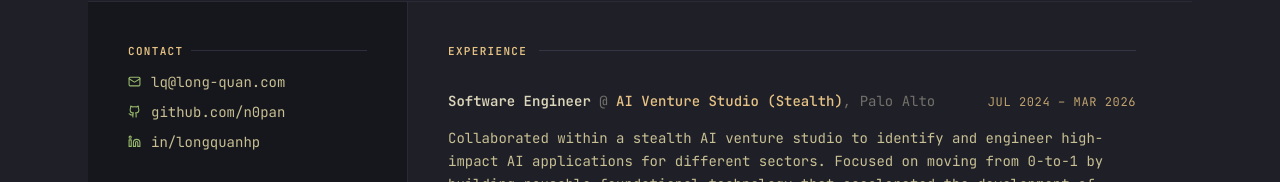
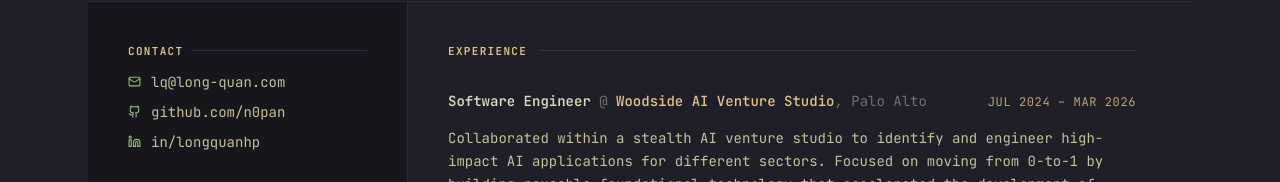
Before and after one commit to n0pan/long-quan, a Next.js app: page /resume in a window 1280 px wide. Shown: the part 176-358 px from the top of the page. Built offline with nearby package versions, Linux system fonts and the light colour scheme.

Commit message:
chore: updated work resume

```diff
--- a/package.json
+++ b/package.json
@@ -36,11 +36,5 @@
     "prettier": "^3.2.5",
     "tailwindcss": "^4.2.1",
     "typescript": "^5"
-  },
-  "lint-staged": {
-    "*.{ts,tsx}": [
-      "prettier --write",
-      "eslint --fix"
-    ]
   }
 }
--- a/src/app/(navigation)/resume/page.tsx
+++ b/src/app/(navigation)/resume/page.tsx
@@ -23,7 +23,7 @@ export default function Page() {
 
       <div className="flex flex-col">
         <Experience
-          company="AI Venture Studio (Stealth)"
+          company="Woodside AI Venture Studio"
           description="Collaborated within a stealth AI venture studio to identify and engineer high-impact AI applications for different sectors. Focused on moving from 0-to-1 by building reusable foundational technology that accelerated the development of mission-critical, AI-native products."
           location="Palo Alto"
           period="Jul 2024 – Mar 2026"
--- a/src/app/api/chat/route.ts
+++ b/src/app/api/chat/route.ts
@@ -18,7 +18,7 @@ LinkedIn: linkedin.com/in/longquanhp
 
 --- WORK EXPERIENCE ---
 
-Software Engineer @ AI Venture Studio (Stealth), Palo Alto
+Software Engineer @ Woodside AI Venture Studio, Palo Alto
 Jul 2024 – Mar 2026
 Collaborated within a stealth AI venture studio to identify and engineer high-impact AI applications for different sectors. Focused on moving from 0-to-1 by building reusable foundational technology that accelerated the development of mission-critical, AI-native products.
 Stack: React, NextJS, TypeScript, MCP, LiveKit, Supabase, PostgreSQL, OpenAI API
```
Also changed, not shown: .lintstagedrc.js.
